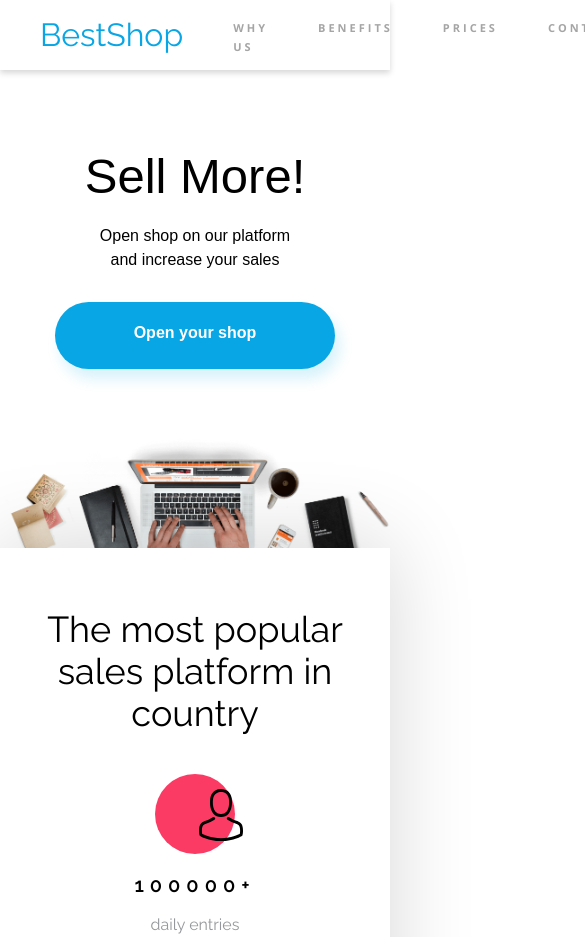
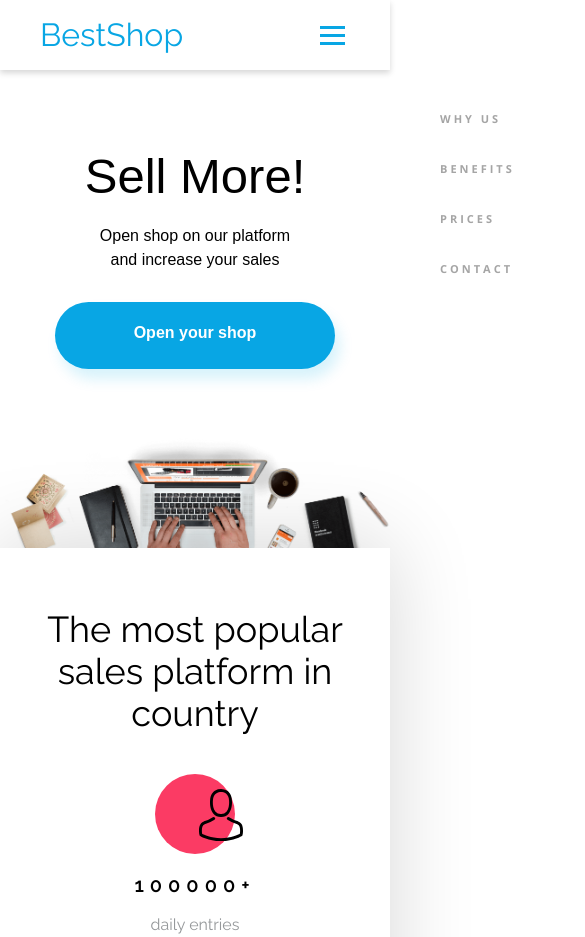
Before and after one commit to kchmaya/BestShop, a plain HTML site: page index.html in a window 390 px wide. Shown: the top 937 px of the page, 585 px wide, since content can reach past the window. Drawn offline with nearby package versions, Linux system fonts and the light colour scheme.

Commit message:
nav-bar changes

```diff
--- a/index.html
+++ b/index.html
@@ -25,6 +25,11 @@
                     <li><a href="#prices">Prices</a></li>
                     <li><a href="#contact">Contact</a></li>
                 </ul>
+                <div class="burger">
+                    <div class="line"></div>
+                    <div class="line"></div>
+                    <div class="line"></div>
+                </div>
             </div>
         </nav>
     </header>
@@ -202,5 +207,6 @@
         </div>
     </footer>
 </section>
+<script src="js/index.js"></script>
 </body>
 </html>
--- /dev/null
+++ b/js/index.js
@@ -0,0 +1,14 @@
+document.addEventListener('DOMContentLoaded', function () {
+
+    const pageNav = () => {
+        const burger = document.querySelector(".burger");
+        const nav = document.querySelector(".page-nav-list");
+
+        burger.addEventListener("click", (e) => {
+            e.preventDefault();
+            nav.classList.toggle("page-nav-active");
+        })
+    };
+
+    pageNav();
+});
--- a/style/style.css
+++ b/style/style.css
@@ -68,11 +68,6 @@
     transition: 0.3s;
 }
 
-.page-nav-list li:hover {
-    border: none;
-    border-bottom: 3px solid var(--main-color-b);
-}
-
 .page-nav-list a {
     padding-top: 28px;
     padding-bottom: 27px;
@@ -85,6 +80,19 @@
 .page-nav-list a:hover {
     color: #000;
     font-weight: bolder;
+    border: none;
+    border-bottom: 3px solid var(--main-color-b);
+}
+
+.burger {
+    display: none;
+}
+
+.burger .line {
+    width: 25px;
+    height: 3px;
+    background-color: var(--main-color-b);
+    margin: 5px;
 }
 
 /*!*SECOND SECTION *!*/
@@ -601,7 +609,6 @@
     content: url("../images/Phone Icon.svg");
     padding: 0 10px 0 24px;
     display: inline-block;
-
 }
 
 .right-form {
@@ -752,7 +759,7 @@
     padding: 0 10px;
 }
 
-@media (max-width: 1370px) {
+@media screen and (max-width: 1370px) {
     .page-nav-container {
         margin: 0 40px;
     }
@@ -766,7 +773,7 @@
     }
 }
 
-@media (max-width: 1200px) {
+@media screen and (max-width: 1200px) {
     .page-nav-list li {
         margin-left: 50px;
     }
@@ -796,7 +803,7 @@
     }
 }
 
-@media (max-width: 1070px) {
+@media screen and (max-width: 1070px) {
     .banner .container {
         height: 500px;
     }
@@ -810,7 +817,42 @@
     }
 }
 
-@media (max-width: 990px) {
+@media screen and  (max-width: 990px) {
+    body {
+        overflow-x: hidden;
+    }
+
+    .page-nav-list {
+        position: absolute;
+        right: 0;
+        height: 230px;
+        width: 100%;
+        top: 77px;
+        background-color: white;
+        flex-direction: column;
+        transform: translateX(100%);
+        transition: transform 0.5s ease-in;
+    }
+
+    .page-nav-active {
+        transform: translateX(0%);
+    }
+
+    .page-nav-list li {
+        font-size: 17px;
+        padding-top: 30px;
+        padding-bottom: 0;
+    }
+
+    .page-nav-list a:hover {
+        border-bottom: none;
+    }
+
+    .burger {
+        display: block;
+        cursor: pointer;
+    }
+
     .benefits, .benefits .container {
         height: 1300px;
     }
@@ -870,7 +912,7 @@
     }
 }
 
-@media (max-width: 900px) {
+@media screen and (max-width: 900px) {
     .banner .container {
         height: 460px;
         margin-top: calc(208px - 90px);
@@ -991,7 +1033,7 @@
     }
 }
 
-@media (max-width: 600px) {
+@media screen and  (max-width: 600px) {
     .page-nav {
         margin-bottom: 0;
     }
@@ -1049,7 +1091,7 @@
     }
 }
 
-@media (max-width: 450px) {
+@media screen and (max-width: 450px) {
     .banner .container {
         height: 400px;
         margin-top: calc(208px - 130px);
```
